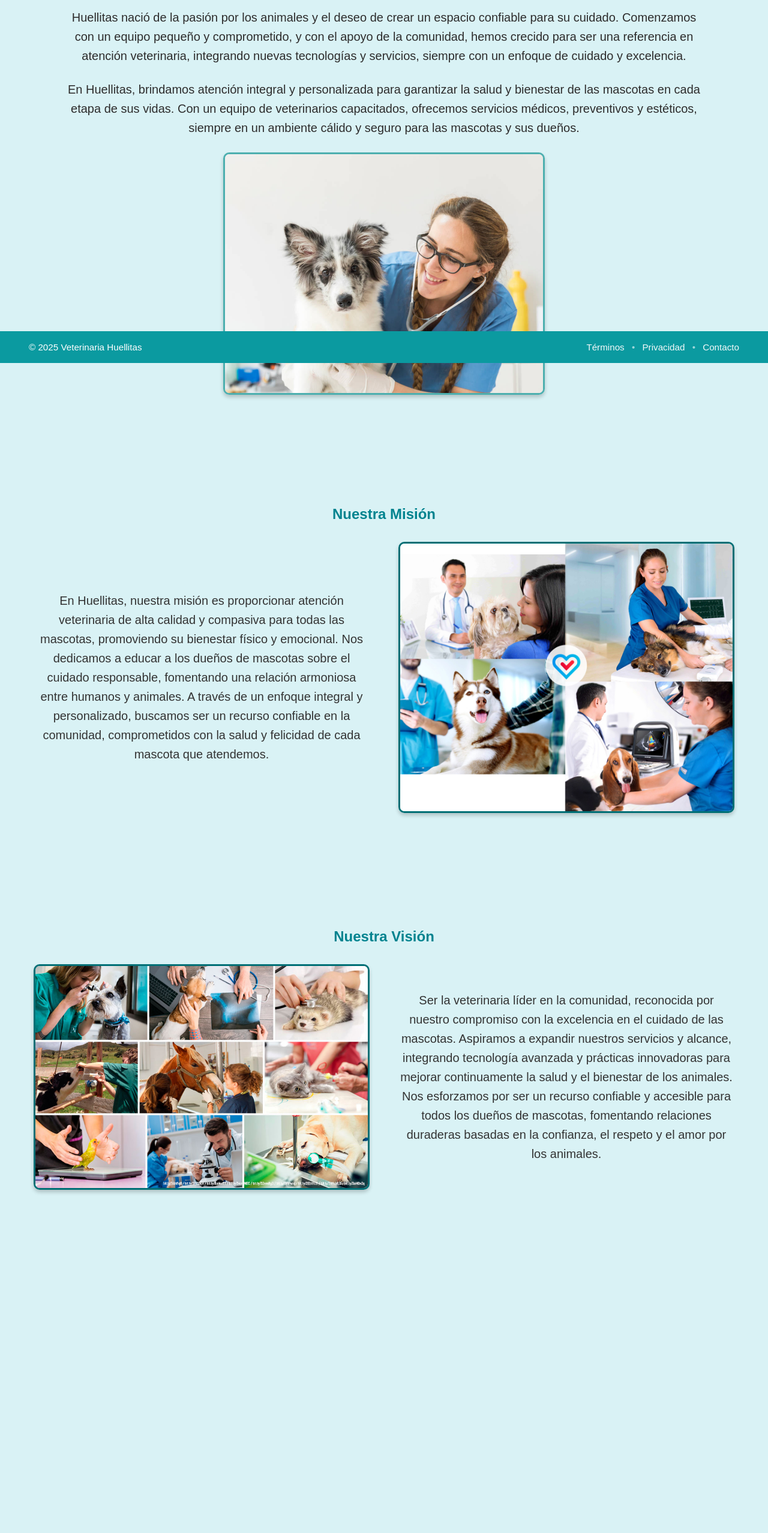
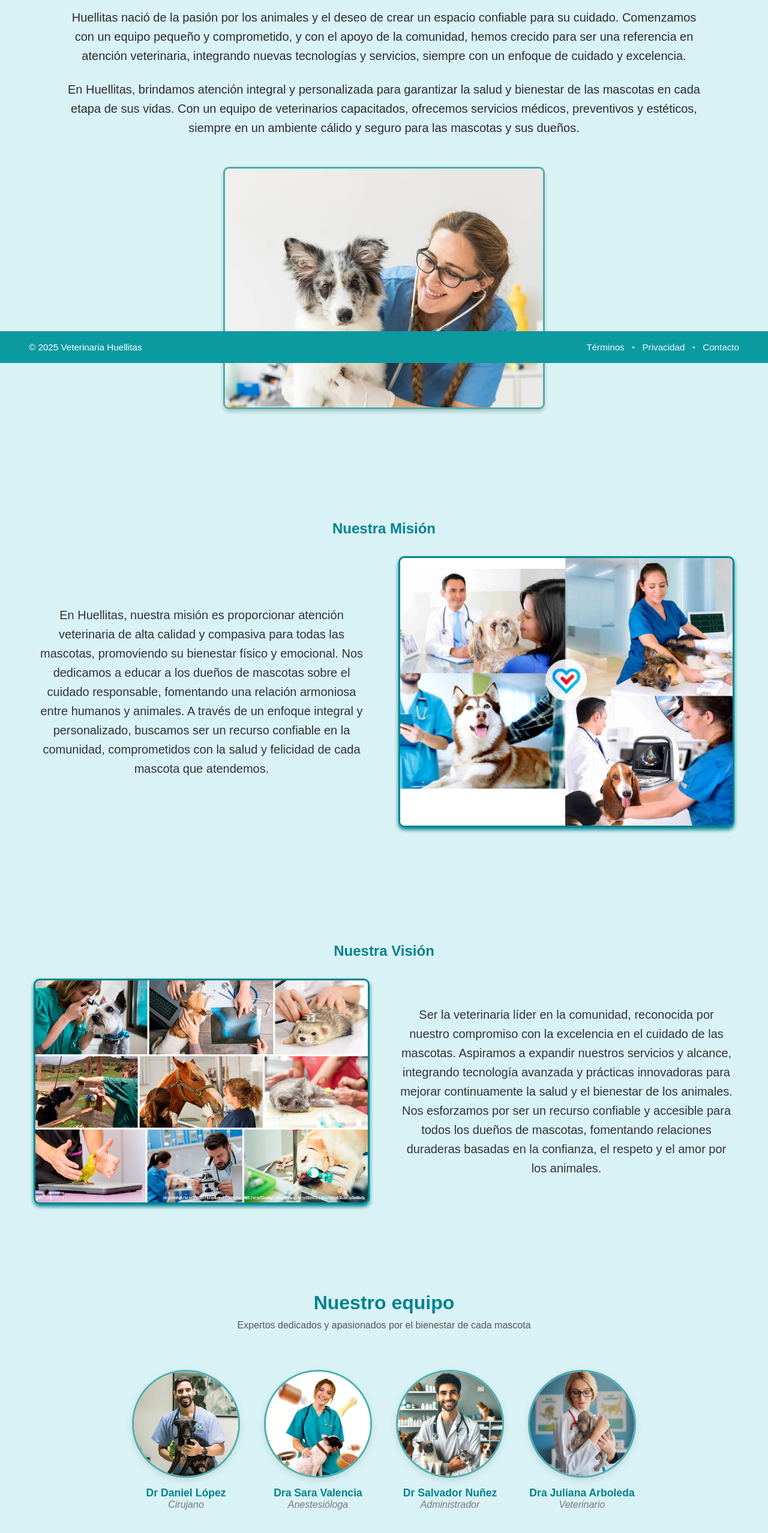
Before and after one commit to NINOJAS/publicidad-, a plain HTML site: page about.html in a window 1280 px wide. Shown: the part 195-2750 px from the top of the page at 60% size. Before the commit the page ends 2274 px from the top, so only its background shows below. Drawn offline with Linux system fonts and the light colour scheme.

Commit message:
Se agrega  en el archivo about.html para la vista servicios y se hacen ajustes de responsividad en el archivo style.css

```diff
--- a/about.html
+++ b/about.html
@@ -15,7 +15,7 @@
                 </a>
                 <ul class="menu" role="menubar" aria-label="Menú principal">
                 <li role="none"><a role="menuitem" href="index.html">Inicio</a></li>
-                <li role="none"><a role="menuitem" href="service.html">Servicios</a></li>
+                <li role="none"><a role="menuitem" href="service.html ">Servicios</a></li>
                 <li role="none"><a role="menuitem" href="#contacto">Contacto</a></li>
                 </ul>
             </div>
@@ -72,8 +72,38 @@
                     </div>
                     <div class="mission-img">
                         <img src="assets/images/vision.jpg"
-                        alt="Imagen representativa de 'Nuestra Visión' en la veterinaria Huellitas" >
+                        alt="Imagen representativa de 'Nuestra Visión' en la veterinaria Huellitas">
                     </div>
+                </div>
+            </section>
+           <section class="team">
+                <h2>Nuestro equipo</h2>
+                <p class="subtitle">Expertos dedicados y apasionados por el bienestar de cada mascota</p>
+
+                <div class="members">
+                <div class="member">
+                    <img src="assets/images/veterinary.jpeg" alt="Dr Daniel López" class="imagen-creativa">
+                    <h3>Dr Daniel López</h3>
+                    <p class="rol">Cirujano</p>
+                </div>
+
+                <div class="member">
+                    <img src="assets/images/veterinary1.jpg" alt="Dra Sara Valencia" class="imagen-creativa">
+                    <h3>Dra Sara Valencia</h3>
+                    <p class="rol">Anestesióloga</p>
+                </div>
+
+                <div class="member">
+                    <img src="assets/images/veterinary2.jpeg" alt="Dr Salvador Nuñez" class="imagen-creativa">
+                    <h3>Dr Salvador Nuñez</h3>
+                    <p class="rol">Administrador</p>
+                </div>
+
+                <div class="member">
+                    <img src="assets/images/veterinary3.jpeg" alt="Dra Juliana Arboleda" class="imagen-creativa">
+                    <h3>Dra Juliana Arboleda</h3>
+                    <p class="rol">Veterinario</p>
+                </div>
                 </div>
             </section>
         </main>
--- a/assets/styles/style.css
+++ b/assets/styles/style.css
@@ -116,6 +116,7 @@ main {
 .hero-text {
   flex: 1;
   text-align: center;
+  justify-content: center;
 }
 
 .hero-text h1 {
@@ -145,11 +146,20 @@ main {
   background: #006f75;
 }
 
-.hero-img img {
-  max-width: 50%;
-  border-radius: var(--radius);
-  box-shadow: 0 4px 6px rgba(0,0,0,0.2);
-}
+  .hero-img {
+    flex: 1;
+    display: flex;
+    justify-content: center; /* centra la imagen */
+    align-items: center;
+  }
+
+  .hero-img img {
+    max-width: 100%;
+    height: auto;
+    border-radius: var(--radius, 12px);
+    box-shadow: 0 4px 6px rgba(0,0,0,0.2);
+    object-fit: cover;
+  }
 
 /* Estilo para la imagen creativa */
 .imagen-creativa {
@@ -290,7 +300,6 @@ main {
 /* Nuevo contenedor para el contenido */
 .mission-content {
   display: flex;
-  flex-direction: row; /* Ahora texto a la izquierda e imagen a la derecha */
   align-items: center; /* Centra verticalmente */
   justify-content: space-between; /* Espacio equilibrado */
   gap: 3rem; /* Menor separación, más armónico */
@@ -300,8 +309,7 @@ main {
 
 .mission-text {
   flex: 1; /* Permite que el texto ocupe el espacio disponible */
-  max-width: 50%; /* Opcional: limita el ancho del texto */
-   text-align: center; /* Alinea el texto a la izquierda */
+  text-align: center; /* Alinea el texto a la izquierda */
 }
 
 .mission-text p {
@@ -312,9 +320,8 @@ main {
 
 .mission-img {
   flex: 1;
-  max-width: 50%;            /* nunca ocupa más de la mitad */
   display: flex;
-  justify-content: center;    /* centra la imagen dentro del bloque */
+  justify-content: center;
   align-items: center;
 }
 
@@ -322,8 +329,8 @@ main {
   max-width: 100%;           /* nunca se sale del contenedor */
   height: auto;              /* mantiene proporción */
   border-radius: var(--radius);
-  box-shadow: 0 4px 6px rgba(0,0,0,0.2);
-  border: #006f75 solid 3px;
+  box-shadow: 0 4px 6px var(--color-primary);
+  border: var(--color-primary) solid 3px;
   object-fit: cover;         /* recorta si hace falta */
 }
 
@@ -340,6 +347,56 @@ main {
   gap: 2rem;
 }
 
+.team {
+  text-align: center;
+  padding: 50px 20px;
+}
+
+.team h2 {
+  font-size: 2rem;
+  color: var(--color-primary); /* Verde oscuro */
+  margin-bottom: 10px;
+}
+
+.subtitle {
+  font-size: 1rem;
+  color: #555;
+  margin-bottom: 40px;
+}
+
+.members {
+  display: flex;
+  justify-content: center;
+  flex-wrap: wrap;
+  gap: 40px;
+}
+
+.member {
+  max-width: 220px;
+}
+
+.member img {
+  width: 180px;
+  height: 180px;
+  object-fit: cover;
+  border-radius: 50%;
+  box-shadow: 0 4px 12px rgba(0,0,0,0.1);
+  margin-bottom: 15px;
+}
+
+.member h3 {
+  font-size: 1.1rem;
+  color: var(--color-primary);
+  margin: 0;
+
+}
+
+.member .rol {
+  font-style: italic;
+  color: #777;
+  margin-top: 5px;
+  margin: 0 2rem 3rem 2rem
+}
 
 /* ========== FOOTER ========== */
 .site-footer{
@@ -376,17 +433,58 @@ main {
   :root{ --menu-gap: 28px; }
 }
 
-/* Desktop grande */
-@media (min-width: 1024px) {
-  .hero {
-    margin-top: 4rem;
-    padding-top: 8rem; /* más espacio arriba */
+/*  Móviles */
+@media (max-width: 768px) {
+  .hero-container {
+    flex-direction: column;       /* apila en columna */
+    text-align: center;
+    gap: 2rem;
   }
 
+  .hero-text {
+    order: 1;                     /* texto primero */
+  }
+
+  .hero-img {
+    order: 2;                     /* imagen después */
+    width: 100%;                  /* ocupa ancho completo */
+    display: flex;
+    justify-content: center;
+  }
+
+  .hero-img img {
+    max-width: 90%;               /* se adapta al ancho de la pantalla */
+    height: auto;                 /* mantiene proporción */
+  }
+}
+
+/*  Tablets y escritorio */
+@media (min-width: 769px) {
+  .hero-container {
+    flex-direction: row;          /* texto e imagen lado a lado */
+    align-items: center;
+    justify-content: space-between;
+  }
+
+  .hero-text {
+    flex: 1;
+    text-align: center;
+  }
+
+  .hero-img {
+    flex: 1;
+    display: flex;
+    justify-content: center;
+  }
+
+  .hero-img img {
+    max-width: 100%;              /* la imagen nunca se desborda */
+    height: auto;
+  }
+}
   .imagen-creativa {
     max-width: 500px; /* imagen más grande en desktop */
   }
-}
 
 /* ====== Celulares ====== */
 @media (max-width: 768px) {
@@ -406,6 +504,25 @@ main {
     gap: 16px;
     flex-wrap: wrap;
   }
+
+  @media (max-width: 768px) {
+  .mission {
+    flex-direction: column;
+    text-align: center;
+  }
+
+  .mission-text {
+    order: 1; /* Texto primero */
+  }
+
+  .mission-img {
+    order: 2; /* Imagen después */
+  }
+
+  .mission-img img {
+    max-width: 300px; /* límite opcional */
+  }
+}
 
   /* FOOTER */
   .footer-inner{
@@ -428,5 +545,3 @@ main {
     grid-template-columns: repeat(3, 1fr);
   }
 }
-
-/* Títulos */
```
